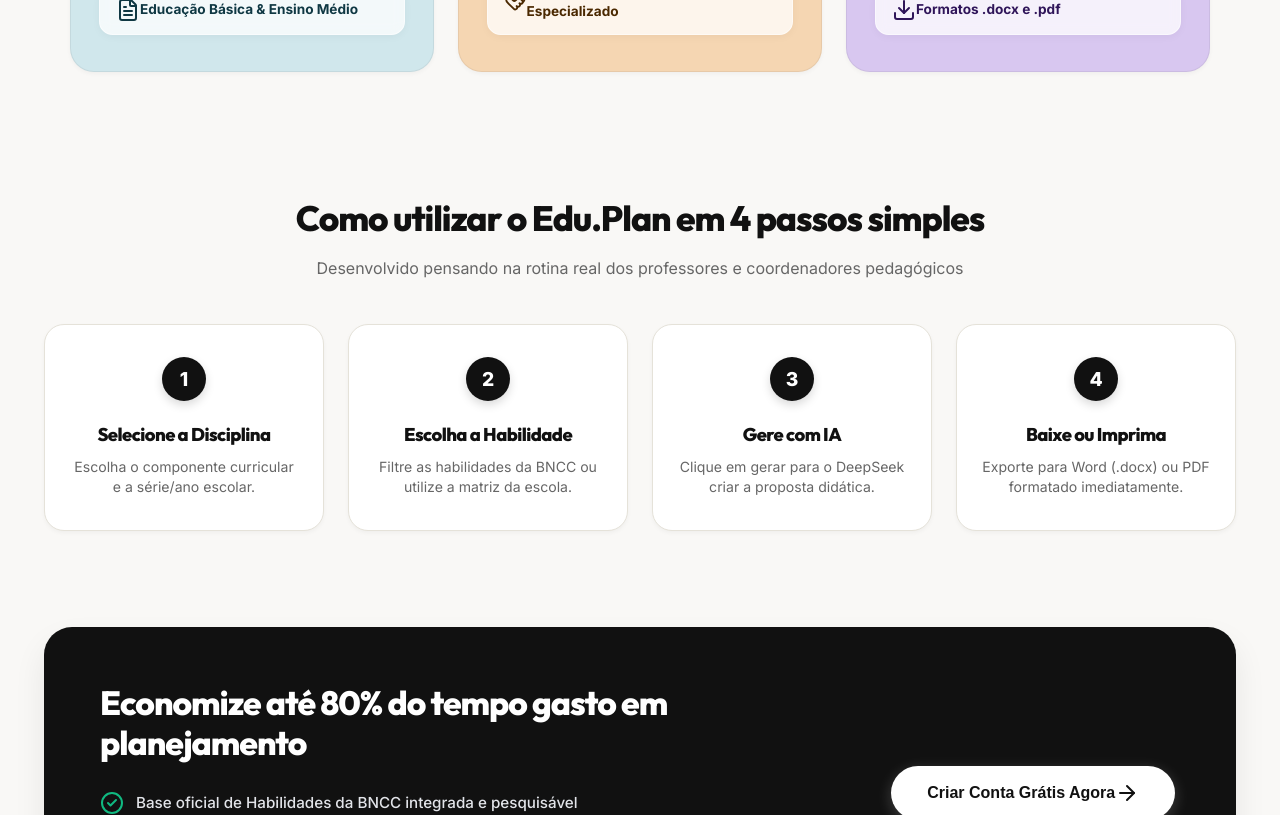
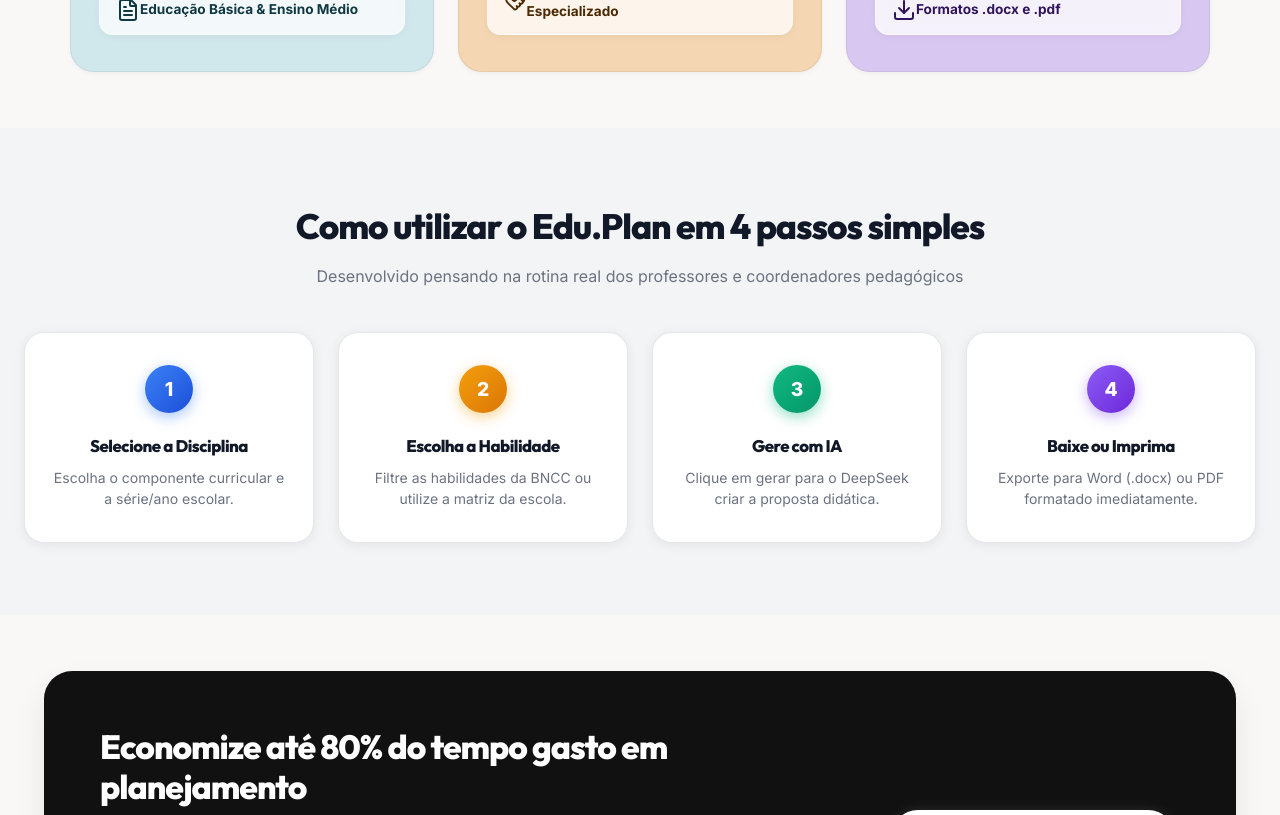
Before and after one commit to thephysicsrn/gerador_de_plano_de_aula, a React (Vite) app: page / in a window 1280 px wide. Shown: the part 700-1515 px from the top of the page. Built offline with nearby package versions, Linux system fonts and the light colour scheme; no server answers.

Commit message:
fix: melhorar contraste da secao Como Funciona com badges coloridos e fundo contrastante

```diff
--- a/src/components/PublicLandingPage.jsx
+++ b/src/components/PublicLandingPage.jsx
@@ -152,6 +152,7 @@
 
       {/* Seção: Como Funciona (Passo a Passo) */}
       <section className="section-how-it-works" id="como-funciona">
+        <div className="section-how-it-works-inner">
           <div className="how-it-works-header">
             <h2 className="how-it-works-title">Como utilizar o Edu.Plan em 4 passos simples</h2>
             <p className="how-it-works-sub">Desenvolvido pensando na rotina real dos professores e coordenadores pedagógicos</p>
@@ -180,6 +181,7 @@
               <div className="step-landing-num">4</div>
               <h3 className="step-landing-title">Baixe ou Imprima</h3>
               <p className="step-landing-desc">Exporte para Word (.docx) ou PDF formatado imediatamente.</p>
+            </div>
           </div>
         </div>
       </section>
--- a/src/index.css
+++ b/src/index.css
@@ -578,11 +578,20 @@
 
 /* SEÇÃO: COMO FUNCIONA (4 PASSOS) */
 .section-how-it-works {
+  width: 100%;
+  margin: 0;
+  padding: 4.5rem 1.5rem;
+  text-align: center;
+  background: #141420;
+}
+
+body:not(.dark-mode) .section-how-it-works {
+  background: #f3f4f6;
+}
+
+.section-how-it-works-inner {
   max-width: 1240px;
-  width: 100%;
-  margin: 4rem auto 2.5rem auto;
-  padding: 0 1.5rem;
-  text-align: center;
+  margin: 0 auto;
 }
 
 .how-it-works-header {
@@ -594,13 +603,21 @@
   font-size: 2.2rem;
   font-weight: 800;
   letter-spacing: -0.03em;
-  color: var(--text-main);
+  color: #ffffff;
   margin-bottom: 0.75rem;
+}
+
+body:not(.dark-mode) .how-it-works-title {
+  color: #111827;
 }
 
 .how-it-works-sub {
   font-size: 1rem;
-  color: var(--text-muted);
+  color: rgba(255,255,255,0.6);
+}
+
+body:not(.dark-mode) .how-it-works-sub {
+  color: #6b7280;
 }
 
 .steps-landing-grid {
@@ -622,50 +639,87 @@
 }
 
 .step-card-landing {
-  background: var(--bg-card);
-  border: 1.5px solid var(--border-color);
+  background: #1e1e2e;
+  border: 1.5px solid rgba(255,255,255,0.10);
   border-radius: 1.25rem;
   padding: 2rem 1.5rem;
   text-align: center;
   display: flex;
   flex-direction: column;
   align-items: center;
-  box-shadow: var(--shadow-sm);
+  box-shadow: 0 2px 16px rgba(0,0,0,0.25);
   transition: all 0.2s ease;
 }
 
+body:not(.dark-mode) .step-card-landing {
+  background: #ffffff;
+  border: 1.5px solid #e5e7eb;
+  box-shadow: 0 2px 12px rgba(0,0,0,0.07);
+}
+
 .step-card-landing:hover {
-  transform: translateY(-4px);
-  box-shadow: var(--shadow-md);
-  border-color: var(--border-hover);
-}
-
+  transform: translateY(-5px);
+  box-shadow: 0 8px 28px rgba(0,0,0,0.22);
+  border-color: rgba(255,255,255,0.22);
+}
+
+body:not(.dark-mode) .step-card-landing:hover {
+  box-shadow: 0 8px 24px rgba(0,0,0,0.12);
+  border-color: #c7c7d4;
+}
+
+/* Badges numéricos com cores únicas por passo */
 .step-landing-num {
-  width: 44px;
-  height: 44px;
+  width: 48px;
+  height: 48px;
   border-radius: 50%;
-  background: var(--podia-black);
   color: #ffffff;
   font-size: 1.2rem;
-  font-weight: 800;
+  font-weight: 900;
   display: flex;
   align-items: center;
   justify-content: center;
   margin-bottom: 1.25rem;
-  box-shadow: 0 4px 10px rgba(0, 0, 0, 0.15);
+  box-shadow: 0 4px 14px rgba(0,0,0,0.25);
+}
+
+/* Cor única para cada badge (usando nth-child no pai) */
+.step-card-landing:nth-child(1) .step-landing-num {
+  background: linear-gradient(135deg, #3b82f6, #1d4ed8);
+  box-shadow: 0 4px 14px rgba(59,130,246,0.45);
+}
+.step-card-landing:nth-child(2) .step-landing-num {
+  background: linear-gradient(135deg, #f59e0b, #d97706);
+  box-shadow: 0 4px 14px rgba(245,158,11,0.45);
+}
+.step-card-landing:nth-child(3) .step-landing-num {
+  background: linear-gradient(135deg, #10b981, #059669);
+  box-shadow: 0 4px 14px rgba(16,185,129,0.45);
+}
+.step-card-landing:nth-child(4) .step-landing-num {
+  background: linear-gradient(135deg, #8b5cf6, #6d28d9);
+  box-shadow: 0 4px 14px rgba(139,92,246,0.45);
 }
 
 .step-landing-title {
-  font-size: 1.15rem;
-  font-weight: 800;
-  color: var(--text-main);
+  font-size: 1.05rem;
+  font-weight: 800;
+  color: #ffffff;
   margin-bottom: 0.5rem;
 }
 
+body:not(.dark-mode) .step-landing-title {
+  color: #111827;
+}
+
 .step-landing-desc {
-  font-size: 0.88rem;
-  color: var(--text-muted);
-  line-height: 1.45;
+  font-size: 0.875rem;
+  color: rgba(255,255,255,0.65);
+  line-height: 1.55;
+}
+
+body:not(.dark-mode) .step-landing-desc {
+  color: #6b7280;
 }
 
 /* SEÇÃO: VANTAGENS / BENEFÍCIOS (BANNER PODIA) */
```
Lines whose indentation alone changed are shown as unchanged.
